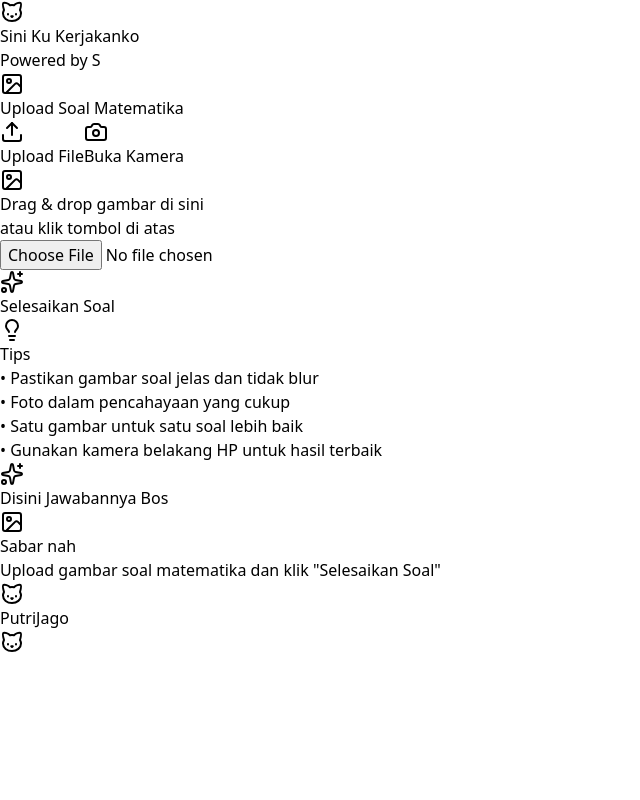
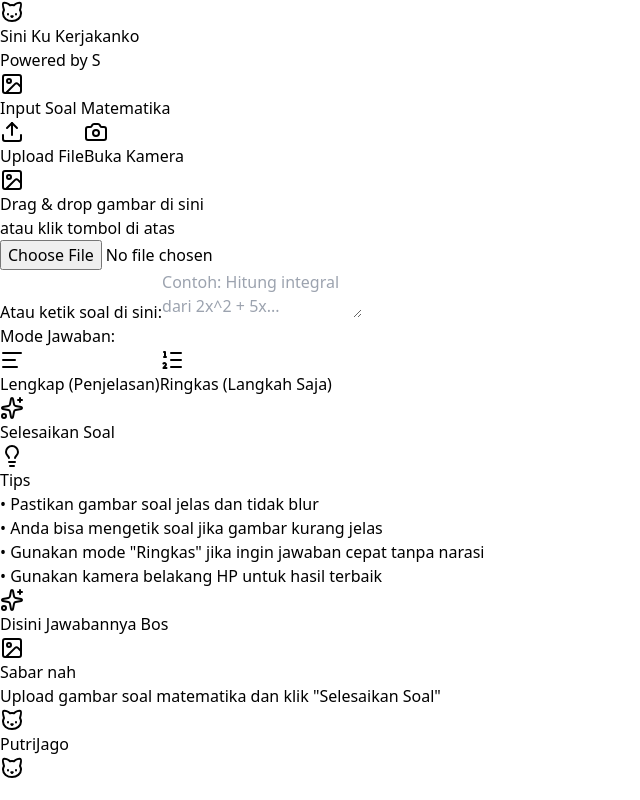
Before and after one commit to Syahrulr18/PutriGPT, a React (Vite) app: page / in a window 1280 px wide. Shown: the whole page, without its empty margins (0-640 px from the left). Built offline with nearby package versions, Linux system fonts and the light colour scheme; no server answers; what @huggingface/inference would draw is missing.

Commit message:
Request Putri

```diff
--- a/src/App.jsx
+++ b/src/App.jsx
@@ -7,6 +7,10 @@ function App() {
   const {
     image,
     imagePreview,
+    textInput,
+    setTextInput,
+    answerMode,
+    setAnswerMode,
     solution,
     loading,
     error,
@@ -32,6 +36,10 @@ function App() {
             onClearImage={clearImage}
             onSolve={solveMath}
             hasImage={!!image}
+            textInput={textInput}
+            setTextInput={setTextInput}
+            answerMode={answerMode}
+            setAnswerMode={setAnswerMode}
           />
 
           <SolutionSection
--- a/src/components/UploadSection.jsx
+++ b/src/components/UploadSection.jsx
@@ -1,5 +1,5 @@
 import { useState, useRef } from 'react';
-import { Upload, ImageIcon, Trash2, Sparkles, Loader2, AlertCircle, Lightbulb, Camera } from 'lucide-react';
+import { Upload, ImageIcon, Trash2, Sparkles, Loader2, AlertCircle, Lightbulb, Camera, AlignLeft, ListOrdered } from 'lucide-react';
 import CameraModal from './CameraModal';
 
 function UploadSection({
@@ -10,7 +10,11 @@ function UploadSection({
   onClearImage,
   onSolve,
   hasImage,
-  onCameraCapture
+  onCameraCapture,
+  textInput,
+  setTextInput,
+  answerMode,
+  setAnswerMode
 }) {
   const fileInputRef = useRef(null);
   const [isCameraOpen, setIsCameraOpen] = useState(false);
@@ -38,7 +42,7 @@ function UploadSection({
       <div className="bg-white rounded-2xl border border-blue-100 shadow-lg p-6">
         <h2 className="text-xl font-semibold text-gray-800 mb-4 flex items-center gap-2">
           <ImageIcon className="w-5 h-5 text-blue-500" />
-          Upload Soal Matematika
+          Input Soal Matematika
         </h2>
 
         {/* Input Method Buttons */}
@@ -60,34 +64,27 @@ function UploadSection({
         </div>
 
         {/* Preview / Drop Zone */}
-        <div
-          onDrop={handleDrop}
-          onDragOver={handleDragOver}
-          onClick={() => !imagePreview && fileInputRef.current?.click()}
-          className={`relative border-2 border-dashed rounded-xl p-8 text-center transition-all duration-300 ${
-            imagePreview
-              ? 'border-blue-500 bg-blue-50 cursor-default'
-              : 'border-blue-200 hover:border-blue-400 hover:bg-blue-50/50 cursor-pointer'
-          }`}
-        >
         {imagePreview ? (
-            <div className="relative">
+          <div className="relative border-2 border-blue-500 bg-blue-50 rounded-xl p-4 mb-4">
             <img
               src={imagePreview}
               alt="Preview soal"
               className="max-h-64 mx-auto rounded-lg shadow-md"
             />
             <button
-                onClick={(e) => {
-                  e.stopPropagation();
-                  onClearImage();
-                }}
+              onClick={onClearImage}
               className="absolute top-2 right-2 p-2 bg-red-500 hover:bg-red-600 rounded-full text-white transition-colors shadow-lg"
             >
               <Trash2 className="w-4 h-4" />
             </button>
           </div>
         ) : (
+          <div
+            onDrop={handleDrop}
+            onDragOver={handleDragOver}
+            onClick={() => fileInputRef.current?.click()}
+            className="border-2 border-dashed border-blue-200 hover:border-blue-400 hover:bg-blue-50/50 rounded-xl p-8 text-center cursor-pointer transition-all duration-300 mb-4"
+          >
             <div className="space-y-4">
               <div className="w-16 h-16 mx-auto bg-blue-100 rounded-full flex items-center justify-center">
                 <ImageIcon className="w-8 h-8 text-blue-500" />
@@ -101,7 +98,6 @@ function UploadSection({
                 </p>
               </div>
             </div>
-          )}
             <input
               ref={fileInputRef}
               type="file"
@@ -110,13 +106,58 @@ function UploadSection({
               className="hidden"
             />
           </div>
+        )}
+
+        {/* Text Area for Manual Input */}
+        <div className="mb-4">
+          <label className="block text-sm font-medium text-gray-700 mb-2">
+            Atau ketik soal di sini:
+          </label>
+          <textarea
+            value={textInput}
+            onChange={(e) => setTextInput(e.target.value)}
+            placeholder="Contoh: Hitung integral dari 2x^2 + 5x..."
+            className="w-full p-4 border border-gray-300 rounded-xl focus:ring-2 focus:ring-blue-500 focus:border-blue-500 min-h-[100px] resize-y text-gray-800"
+          />
+        </div>
+
+        {/* Answer Mode Selection */}
+        <div className="mb-6">
+          <label className="block text-sm font-medium text-gray-700 mb-2">
+            Mode Jawaban:
+          </label>
+          <div className="flex gap-3">
+            <button
+              onClick={() => setAnswerMode('verbose')}
+              className={`flex-1 flex items-center justify-center gap-2 py-3 px-4 rounded-xl border-2 transition-all ${
+                answerMode === 'verbose'
+                  ? 'border-blue-500 bg-blue-500 text-white'
+                  : 'border-gray-200 bg-white text-gray-600 hover:bg-gray-50'
+              }`}
+            >
+              <AlignLeft className="w-5 h-5" />
+              Lengkap (Penjelasan)
+            </button>
+            <button
+              onClick={() => setAnswerMode('concise')}
+              className={`flex-1 flex items-center justify-center gap-2 py-3 px-4 rounded-xl border-2 transition-all ${
+                answerMode === 'concise'
+                  ? 'border-blue-500 bg-blue-500 text-white'
+                  : 'border-gray-200 bg-white text-gray-600 hover:bg-gray-50'
+              }`}
+            >
+              <ListOrdered className="w-5 h-5" />
+              Ringkas (Langkah Saja)
+            </button>
+          </div>
+        </div>
 
         {/* Solve Button */}
         <button
           onClick={onSolve}
-          disabled={!hasImage || loading}
-          className={`w-full mt-6 py-4 px-6 rounded-xl font-semibold text-lg flex items-center justify-center gap-3 transition-all duration-300 ${
-            !hasImage || loading
+          disabled={(!hasImage && !textInput.trim()) || loading}
+          className={`w-full py-4 px-6 rounded-xl font-semibold text-lg flex items-center justify-center gap-3 transition-all duration-300 ${
+            (!hasImage && !textInput.trim()) || loading
               ? 'bg-gray-200 text-gray-400 cursor-not-allowed'
               : 'bg-gradient-to-r from-blue-500 to-blue-600 hover:from-blue-600 hover:to-blue-700 text-white shadow-lg shadow-blue-500/30 hover:shadow-blue-500/50'
           }`}
@@ -150,8 +191,8 @@ function UploadSection({
         </h3>
         <ul className="space-y-2 text-sm text-gray-600">
           <li>• Pastikan gambar soal jelas dan tidak blur</li>
-          <li>• Foto dalam pencahayaan yang cukup</li>
-          <li>• Satu gambar untuk satu soal lebih baik</li>
+          <li>• Anda bisa mengetik soal jika gambar kurang jelas</li>
+          <li>• Gunakan mode "Ringkas" jika ingin jawaban cepat tanpa narasi</li>
           <li>• Gunakan kamera belakang HP untuk hasil terbaik</li>
         </ul>
       </div>
--- a/src/hooks/useMathSolver.js
+++ b/src/hooks/useMathSolver.js
@@ -6,6 +6,8 @@ const hf = new HfInference(import.meta.env.VITE_HF_TOKEN);
 export function useMathSolver() {
     const [image, setImage] = useState(null);
     const [imagePreview, setImagePreview] = useState(null);
+    const [textInput, setTextInput] = useState('');
+    const [answerMode, setAnswerMode] = useState('verbose'); // 'verbose' | 'concise'
     const [solution, setSolution] = useState('');
     const [loading, setLoading] = useState(false);
     const [error, setError] = useState('');
@@ -50,7 +52,7 @@ export function useMathSolver() {
     const clearImage = () => {
         setImage(null);
         setImagePreview(null);
-        setSolution('');
+        if (!textInput) setSolution(''); // Only clear solution if no text input either
         setError('');
     };
 
@@ -64,8 +66,8 @@ export function useMathSolver() {
 
     // Solve math problem
     const solveMath = async () => {
-        if (!image) {
-            setError('Silakan upload gambar soal matematika terlebih dahulu');
+        if (!image && !textInput.trim()) {
+            setError('Silakan upload gambar atau tulis soal matematika terlebih dahulu');
             return;
         }
 
@@ -74,10 +76,13 @@ export function useMathSolver() {
         setSolution('');
 
         try {
-            const base64Image = await convertToBase64(image);
+            let userContent = [];
 
-            const prompt = `Kamu adalah tutor matematika ahli. Analisis gambar soal matematika ini dan berikan solusi lengkap.
+            // Add text instruction based on mode
+            let systemPrompt = `Kamu adalah tutor matematika ahli.`;
 
+            if (answerMode === 'verbose') {
+                systemPrompt += ` Analisis soal ini dan berikan solusi lengkap.
 INSTRUKSI:
 1. Identifikasi jenis soal matematika pada gambar
 2. Jelaskan langkah demi langkah penyelesaiannya dalam Bahasa Indonesia
@@ -86,24 +91,50 @@ INSTRUKSI:
 5. Tampilkan jawaban akhir dengan jelas
 
 Mulai analisis dan penyelesaian soal:`;
+            } else {
+                systemPrompt += ` Analisis soal ini dan berikan jawabannya.
+
+INSTRUKSI KHUSUS (ZERO VERBOSITY / SILENT MODE):
+1. **DILARANG KERAS** menggunakan kata-kata sapaan, pengantar, atau kalimat penjelas (seperti "Kita substitusikan...", "Maka hasilnya adalah...").
+2. **HANYA OUTPUTKAN** label langkah (contoh: "Diketahui:", "Langkah 1:", "Langkah 2:") diikuti langsung oleh persamaan matematika.
+3. **WAJIB LATEX**: Tulis semua angka dan rumus dalam format LaTeX (contoh: $x^2$ atau $$\\frac{1}{2}$$).
+4. **FORMAT**:
+   Diketahui: [Data] \n
+   Ditanya: [Variabel] \n
+   Penyelesaian: \n
+   [Rumus/Perhitungan Langsung tanpa penjelasan] \n
+   Jawaban Akhir: [Hasil]
+
+Mulai (langsung hitungan)`;
+            }
+
+            // Add text input if exists
+            if (textInput.trim()) {
+                systemPrompt += `\n\nSOAL TAMBAHAN DARI USER: ${textInput}`;
+            }
+
+            userContent.push({
+                type: "text",
+                text: systemPrompt
+            });
+
+            // Add image if exists
+            if (image) {
+                const base64Image = await convertToBase64(image);
+                userContent.push({
+                    type: "image_url",
+                    image_url: {
+                        url: base64Image
+                    }
+                });
+            }
 
             const response = await hf.chatCompletion({
                 model: "Qwen/Qwen2.5-VL-7B-Instruct",
                 messages: [
                     {
                         role: "user",
-                        content: [
-                            {
-                                type: "text",
-                                text: prompt
-                            },
-                            {
-                                type: "image_url",
-                                image_url: {
-                                    url: base64Image
-                                }
-                            }
-                        ]
+                        content: userContent
                     }
                 ],
                 max_tokens: 2048
@@ -114,7 +145,7 @@ Mulai analisis dan penyelesaian soal:`;
             if (answer) {
                 setSolution(answer);
             } else {
-                setError('Tidak dapat memproses gambar. Silakan coba lagi dengan gambar yang lebih jelas.');
+                setError('Tidak dapat memproses permintaan. Silakan coba lagi.');
             }
         } catch (err) {
             console.error('API Error:', err);
@@ -125,7 +156,7 @@ Mulai analisis dan penyelesaian soal:`;
             } else if (err.message?.includes('503')) {
                 setError('Model sedang loading. Silakan tunggu 20-30 detik dan coba lagi.');
             } else {
-                setError(`Terjadi kesalahan: ${err.message || 'Gagal memproses gambar'}`);
+                setError(`Terjadi kesalahan: ${err.message || 'Gagal memproses'}`);
             }
         } finally {
             setLoading(false);
@@ -135,6 +166,10 @@ Mulai analisis dan penyelesaian soal:`;
     return {
         image,
         imagePreview,
+        textInput,
+        setTextInput,
+        answerMode,
+        setAnswerMode,
         solution,
         loading,
         error,
```
Lines whose indentation alone changed are shown as unchanged.
